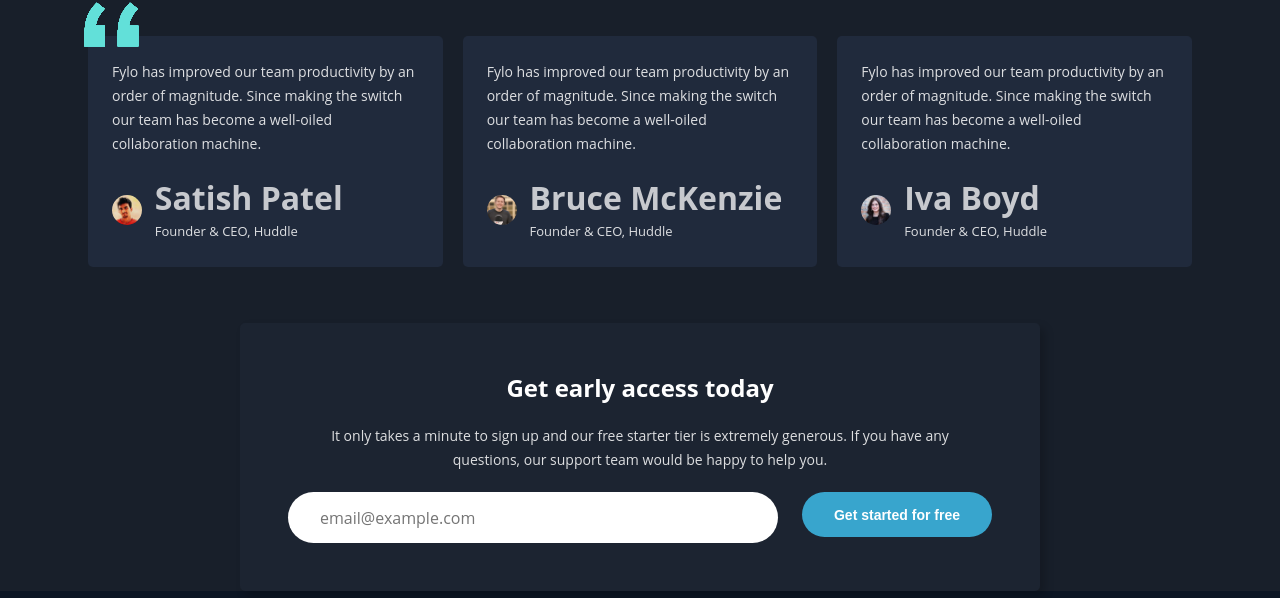
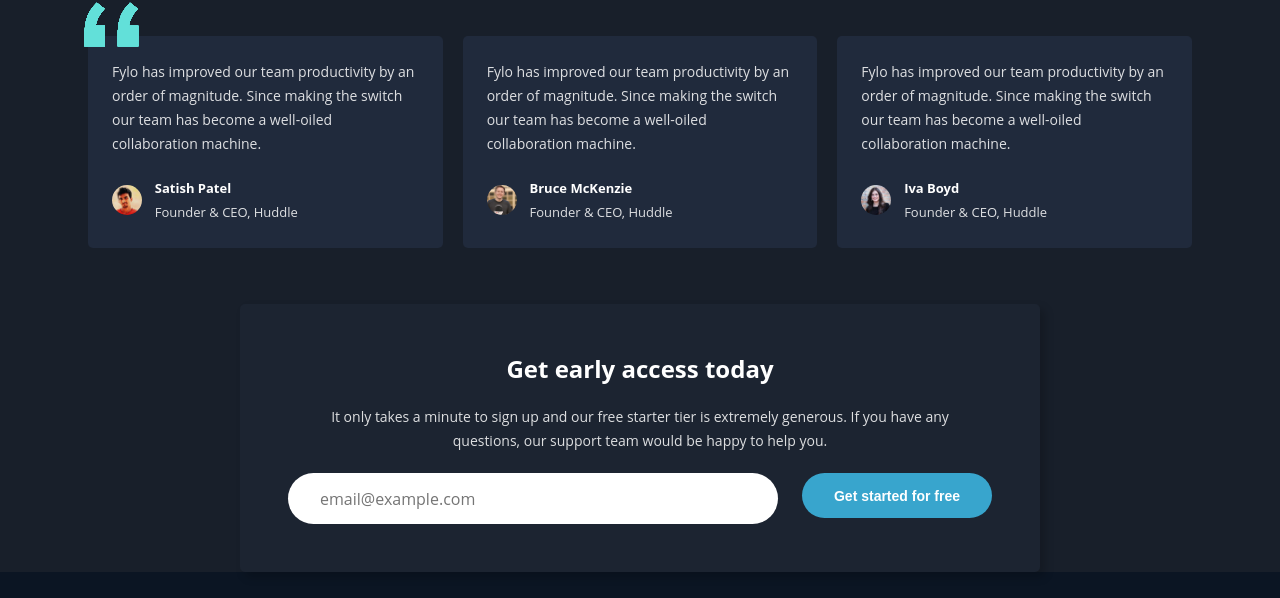
Before and after one commit to rankdeveloper/fyloDarkThemeWeb-frontedMentor-challenge, a plain HTML site: page index.html in a window 1280 px wide. Shown: the part 2053-2651 px from the top of the page. Drawn offline with Linux system fonts and the light colour scheme.

Commit message:
Update profile.css

```diff
--- a/profile.css
+++ b/profile.css
@@ -118,7 +118,7 @@
    background-color:;
   }
 
-  .name-inner h3{
+  .name-inner h1{
     font-size:13px;
     color:white;
     font-weight: 700;
```
